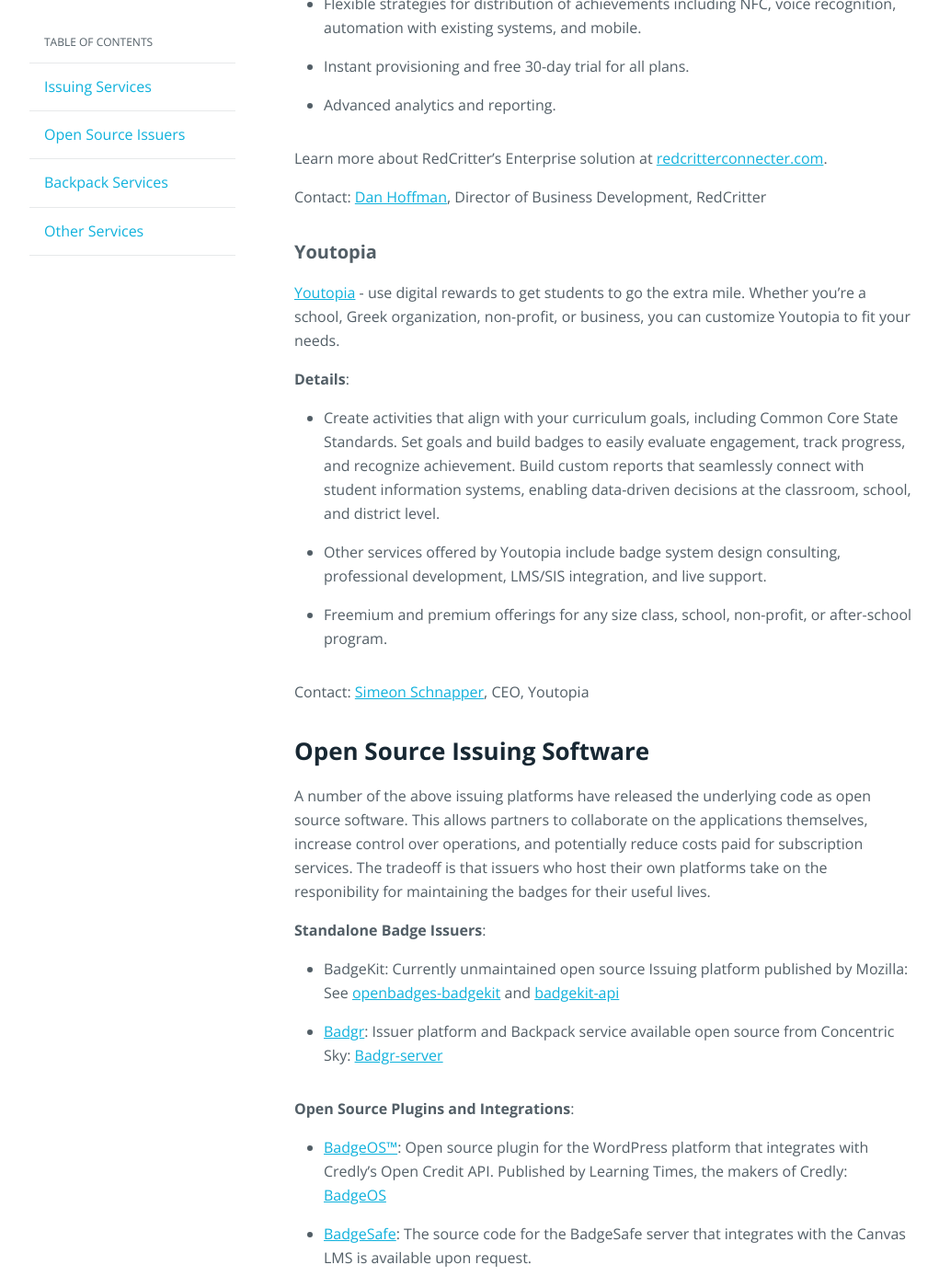
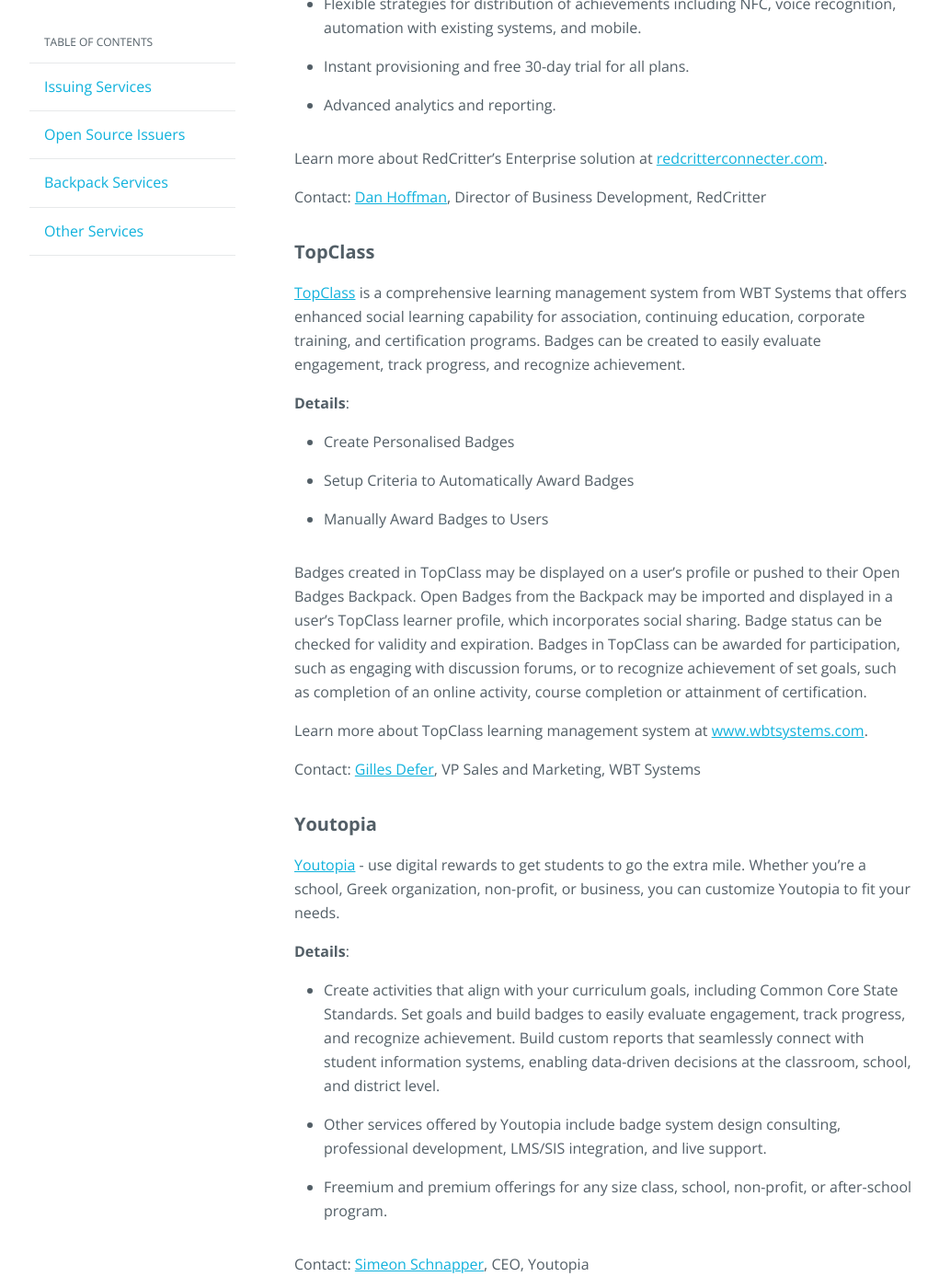
Before and after one commit to mozilla/openbadges.org-static, a Jekyll site: the page built from about/participating-services/index.md, in a window 1280 px wide and 1400 px high, scrolled down 10840 px. Shown: the whole window at 92% size, without its empty margins (128-1149 px from the left). Built offline with Jekyll 4.4.1, drawn with Linux system fonts in a browser that asks for light colours.

Commit message:
Closes #15 Add WBT Systems TopClass to Participating Services

```diff
--- a/about/participating-services/index.md
+++ b/about/participating-services/index.md
@@ -257,6 +257,21 @@
 
 Contact: [Dan Hoffman](mailto:Dan@redcritter.com), Director of Business Development, RedCritter
 
+<h3 class="title title-secondary" id="TopClass">TopClass</h3>
+[TopClass](https://www.wbtsystems.com/products/topclass-learning-management-system/) is a comprehensive learning management system from WBT Systems that offers enhanced social learning capability for association, continuing education, corporate training, and certification programs. Badges can be created to easily evaluate engagement, track progress, and recognize achievement.
+
+**Details**:
+
+* Create Personalised Badges
+* Setup Criteria to Automatically Award Badges
+* Manually Award Badges to Users
+
+Badges created in TopClass may be displayed on a user’s profile or pushed to their Open Badges Backpack. Open Badges from the Backpack may be imported and displayed in a user’s TopClass learner profile, which incorporates social sharing. Badge status can be checked for validity and expiration. Badges in TopClass can be awarded for participation, such as engaging with discussion forums, or to recognize achievement of set goals, such as completion of an online activity, course completion or attainment of certification.
+
+Learn more about TopClass learning management system at [www.wbtsystems.com](http://www.wbtsystems.com).
+
+Contact: [Gilles Defer](mailto:gilles.defer@wbtsystems.com), VP Sales and Marketing, WBT Systems
+
 <h3 class="title title-secondary" id="Youtopia">Youtopia</h3>
 [Youtopia](http://www.youtopia.com/info/) - use digital rewards to get students to go the extra mile. Whether you’re a school, Greek organization, non-profit, or business, you can customize Youtopia to fit your needs.
 
```
